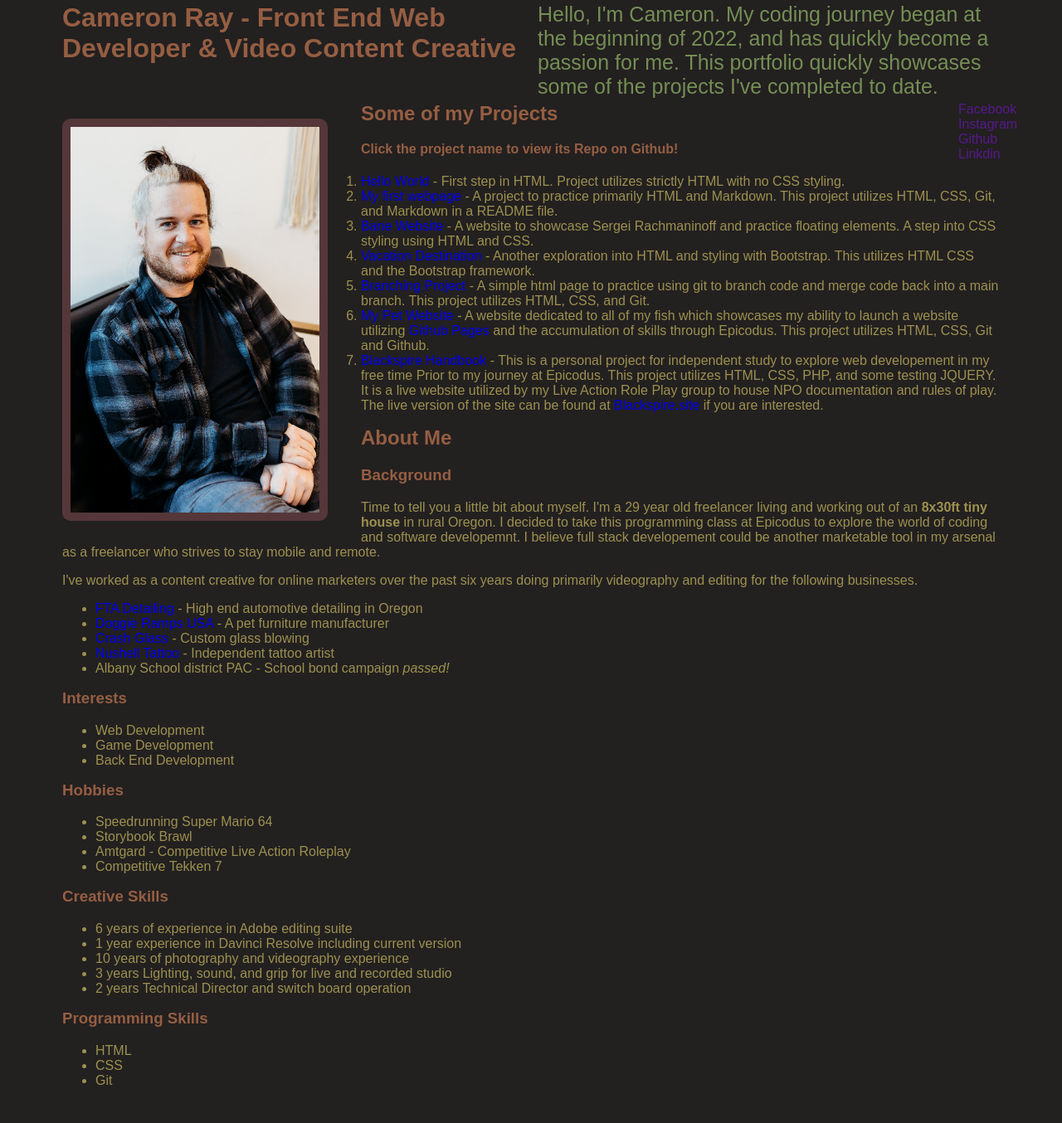
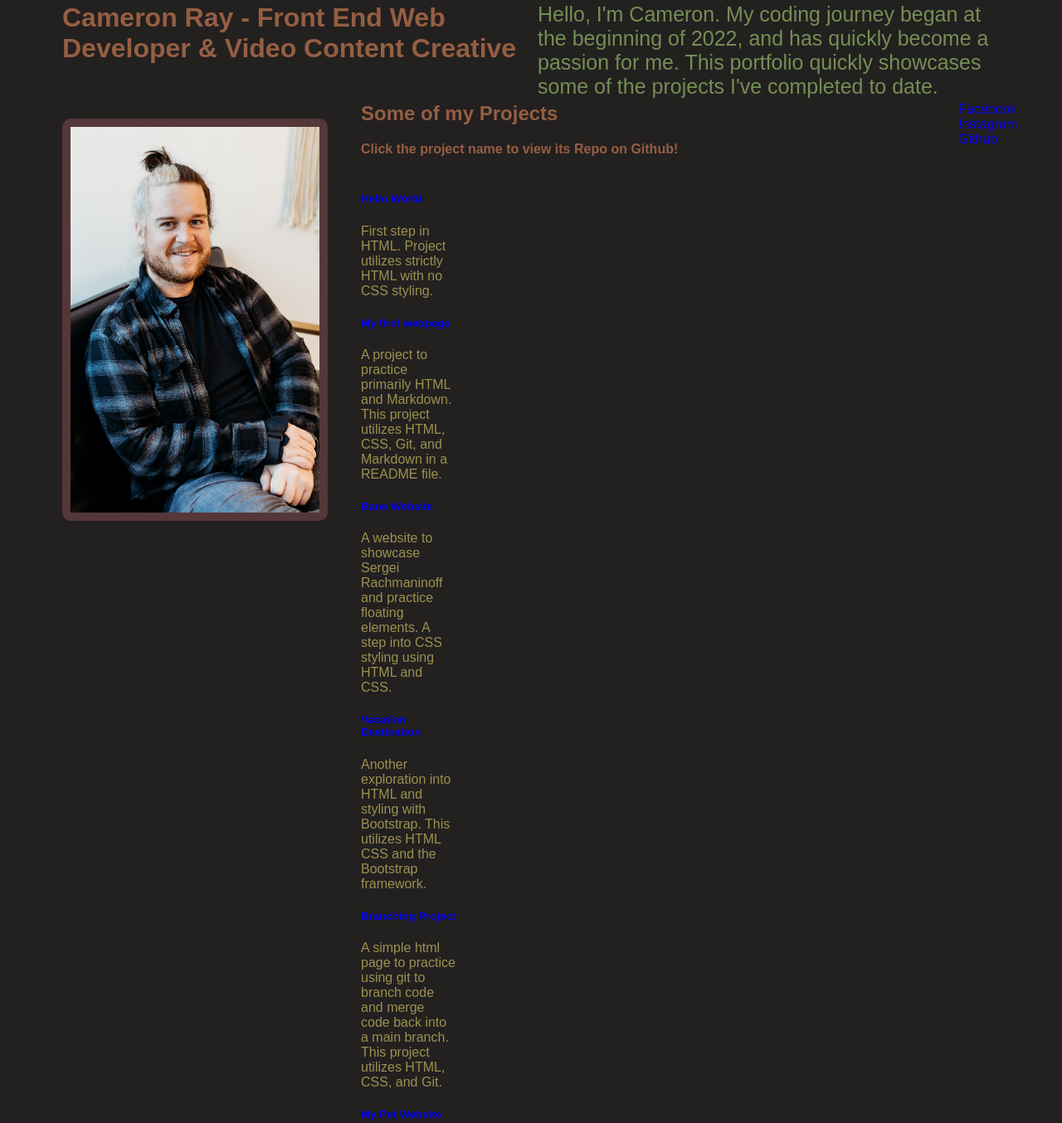
Before and after one commit to CamLRay/my-portfolio, a plain HTML site: page index.html in a window 1280 px wide. Shown: the part 72-1426 px from the top of the page at 83% size. Drawn offline with Linux system fonts and the light colour scheme.

Commit message:
WIP: restructure porjects section to be individual clickable blocks

```diff
--- a/css/styles.css
+++ b/css/styles.css
@@ -37,8 +37,15 @@ img {
 
 }
 
+.projects-col {
+  column-count: 7;
+  column-width: 100px;
+  column-fill: auto;
+
+}
+
 .sidebar {
-  float:right;
+  float: right;
   width: 50px;
 }
 
--- a/index.html
+++ b/index.html
@@ -11,10 +11,9 @@
   </div>
 
   <div class="sidebar">
-    <a href="">Facebook</a>
-    <a href="">Instagram</a>
-    <a href="">Github</a>
-    <a href="">Linkdin</a>
+    <a href="https://www.facebook.com/cameron.ray.790" target="_blank">Facebook</a>
+    <a href="https://www.instagram.com/cameronlray/" target="_blank">Instagram</a>
+    <a href="https://github.com/Sploob" target="_blank">Github</a>
   </div>
 
   <img class="headshot" src="img/headshot.jpg" alt="Picture of Cameron holding Coffee">
@@ -23,15 +22,29 @@
     <h2>Some of my Projects</h2>
     <h4>Click the project name to view its Repo on Github!</h4>
 
-    <ol>
-      <li><a href="https://github.com/Sploob/hello-world" target="_blank">Hello World</a> - First step in HTML. Project utilizes strictly HTML with no CSS styling.</li>
-      <li><a href="https://github.com/Sploob/my-first-webpage" target="_blank">My first webpage</a> - A project to practice primarily HTML and Markdown. This project utilizes HTML, CSS, Git, and Markdown in a README file.</li>
-      <li><a href="https://github.com/Sploob/band-website" target="_blank">Bane Website</a> - A website to showcase Sergei Rachmaninoff and practice floating elements. A step into CSS styling using HTML and CSS.</li>
-      <li><a href="https://github.com/Sploob/vacation-destination" target="_blank">Vacation Destination</a> - Another exploration into HTML and styling with Bootstrap. This utilizes HTML CSS and the Bootstrap framework.</li>
-      <li><a href="https://github.com/Sploob/branching-test-project" target="_blank">Branching Project</a> - A simple html page to practice using git to branch code and merge code back into a main branch. This project utilizes HTML, CSS, and Git.</li>
-      <li><a href="https://github.com/Sploob/my-fish-webpage" target="_blank">My Pet Website</a> - A website dedicated to all of my fish which showcases my ability to launch a website utilizing <a href="https://sploob.github.io/my-fish-webpage/" target="_blank">Github Pages</a> and the accumulation of skills through Epicodus. This project utilizes HTML, CSS, Git and Github.</li>
-      <li><a href="https://github.com/Sploob/Blackspire-Handbook" target="_blank">Blackspire Handbook</a> - This is a personal project for independent study to explore web developement in my free time Prior to my journey at Epicodus. This project utilizes HTML, CSS, PHP, and some testing JQUERY. It is a live website utilized by my Live Action Role Play group to house NPO documentation and rules of play. The live version of the site can be found at <a href="http://www.blackspire.site/" target="_blank">Blackspire.site</a> if you are interested.</li>
-    </ol>
+    <div class="projects-col">
+      <h5><a href="https://github.com/Sploob/hello-world" target="_blank">Hello World</a></h5>
+      <p>First step in HTML. Project utilizes strictly HTML with no CSS styling.</p>
+
+      <h5><a href="https://github.com/Sploob/my-first-webpage" target="_blank">My first webpage</a></h5>
+      <p>A project to practice primarily HTML and Markdown. This project utilizes HTML, CSS, Git, and Markdown in a README file.</p>
+
+      <h5><a href="https://github.com/Sploob/band-website" target="_blank">Bane Website</a></h5>
+      <p>A website to showcase Sergei Rachmaninoff and practice floating elements. A step into CSS styling using HTML and CSS.</p>
+
+      <h5><a href="https://github.com/Sploob/vacation-destination" target="_blank">Vacation Destination</a></h5>
+      <p>Another exploration into HTML and styling with Bootstrap. This utilizes HTML CSS and the Bootstrap framework.</p>
+
+      <h5><a href="https://github.com/Sploob/branching-test-project" target="_blank">Branching Project</a></h5>
+      <p>A simple html page to practice using git to branch code and merge code back into a main branch. This project utilizes HTML, CSS, and Git.</p>
+
+      <h5><a href="https://github.com/Sploob/my-fish-webpage" target="_blank">My Pet Website</a></h5>
+      <p>A website dedicated to all of my fish which showcases my ability to launch a website utilizing <a href="https://sploob.github.io/my-fish-webpage/" target="_blank">Github Pages</a> and the accumulation of skills through Epicodus. This project utilizes HTML, CSS, Git and Github.</p>
+
+      <h5><a href="https://github.com/Sploob/Blackspire-Handbook" target="_blank">Blackspire Handbook</a></h5>
+      <p>This is a personal project for independent study to explore web developement in my free time Prior to my journey at Epicodus. This project utilizes HTML, CSS, PHP, and some testing JQUERY. It is a live website utilized by my Live Action Role Play group to house NPO documentation and rules of play. The live version of the site can be found at <a href="http://www.blackspire.site/" target="_blank">Blackspire.site</a> if you are interested.</p>
+    </div>
+
   </div>
 
   <h2>About Me</h2>
@@ -59,13 +72,14 @@
   </div>
 
   <div>
-    <h3>Hobbies</h3>
-    <ul>
-      <li>Speedrunning Super Mario 64</li>
-      <li>Storybook Brawl</li>
+    <h3>Top 5 Hobbies</h3>
+    <ol>
       <li>Amtgard - Competitive Live Action Roleplay</li>
-      <li>Competitive Tekken 7</li>
-    </ul>
+      <li>Tekken 7</li>
+      <li>Super Mario 64 - 16 star speedruns</li>
+      <li>Cooking</li>
+      <li>Blacksmithing/Sewing</li>
+    </ol>
   </div>
 
   <div>
```
